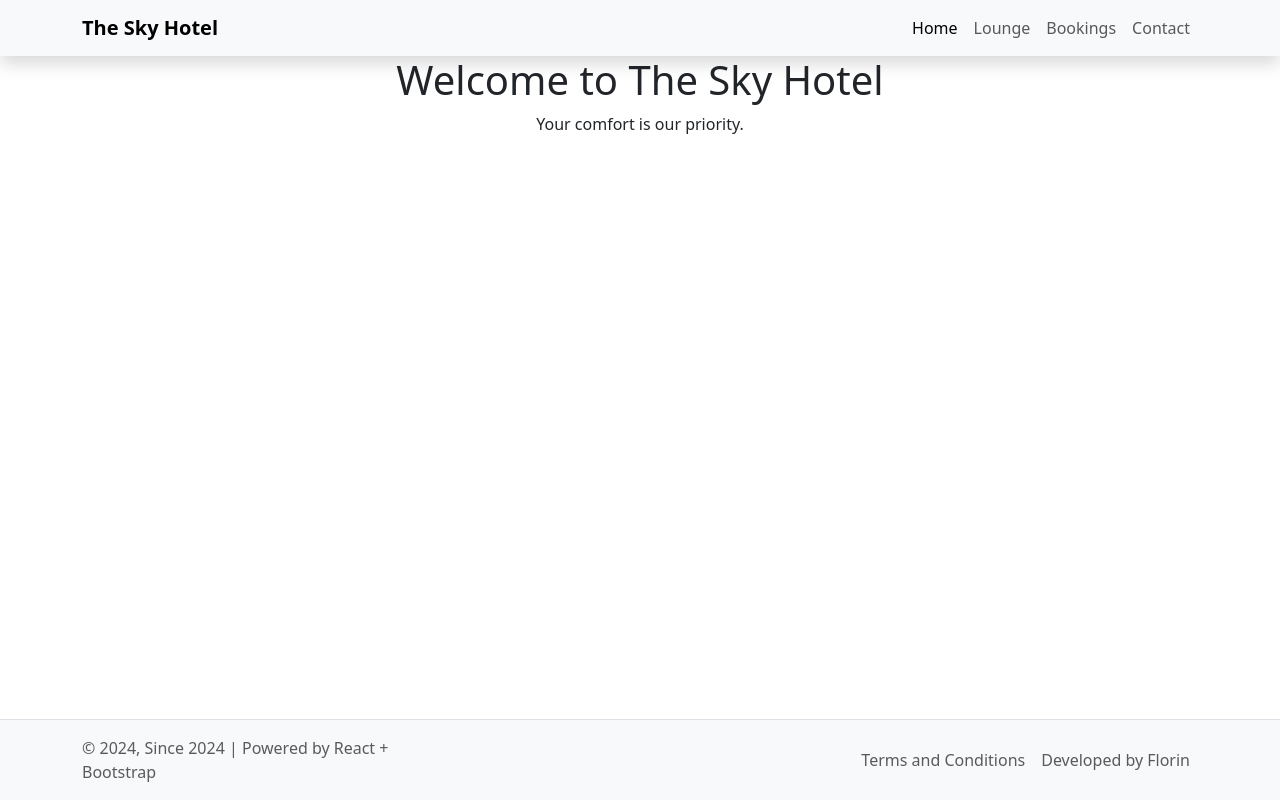
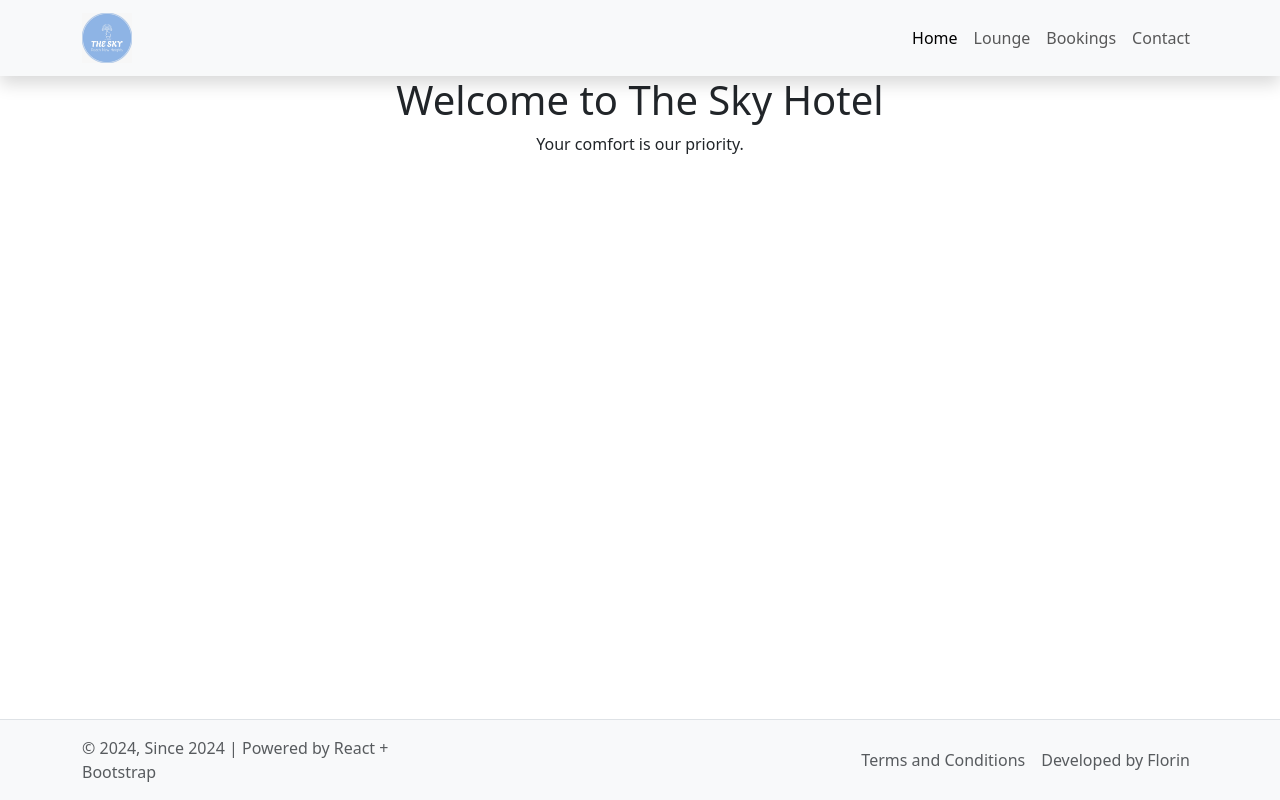
Before and after one commit to georgegeorge11/the-sky-hotel, a React (Vite) app: page / in a window 1280 px wide. Built offline with nearby package versions, Linux system fonts and the light colour scheme.

Commit message:
add logo

```diff
--- a/src/components/style.css
+++ b/src/components/style.css
@@ -1,3 +1,10 @@
+.navbar-logo {
+  width: 50px;
+  height: 50px;
+  background-image: url('../assets/logo.png');
+  background-size: cover;
+  margin: 0;
+}
 
 
 .list-item {
--- a/src/shared/Navbar.jsx
+++ b/src/shared/Navbar.jsx
@@ -1,12 +1,15 @@
 import {  NavLink } from "react-router-dom"
-
+import '../components/style.css'
 
 export const Navbar = () => {
   return (
     <nav className="navbar navbar-expand-lg navbar-light bg-light shadow">
     <div className="container">
       <NavLink className="navbar-brand fw-bold" to="/">
-        The Sky Hotel
+      <div className="navbar-logo" >
+
+      </div>
+        {/* The Sky Hotel */}
       </NavLink>
       <button
         className="navbar-toggler"
```
Also changed, not shown: src/assets/logo.png (added).
